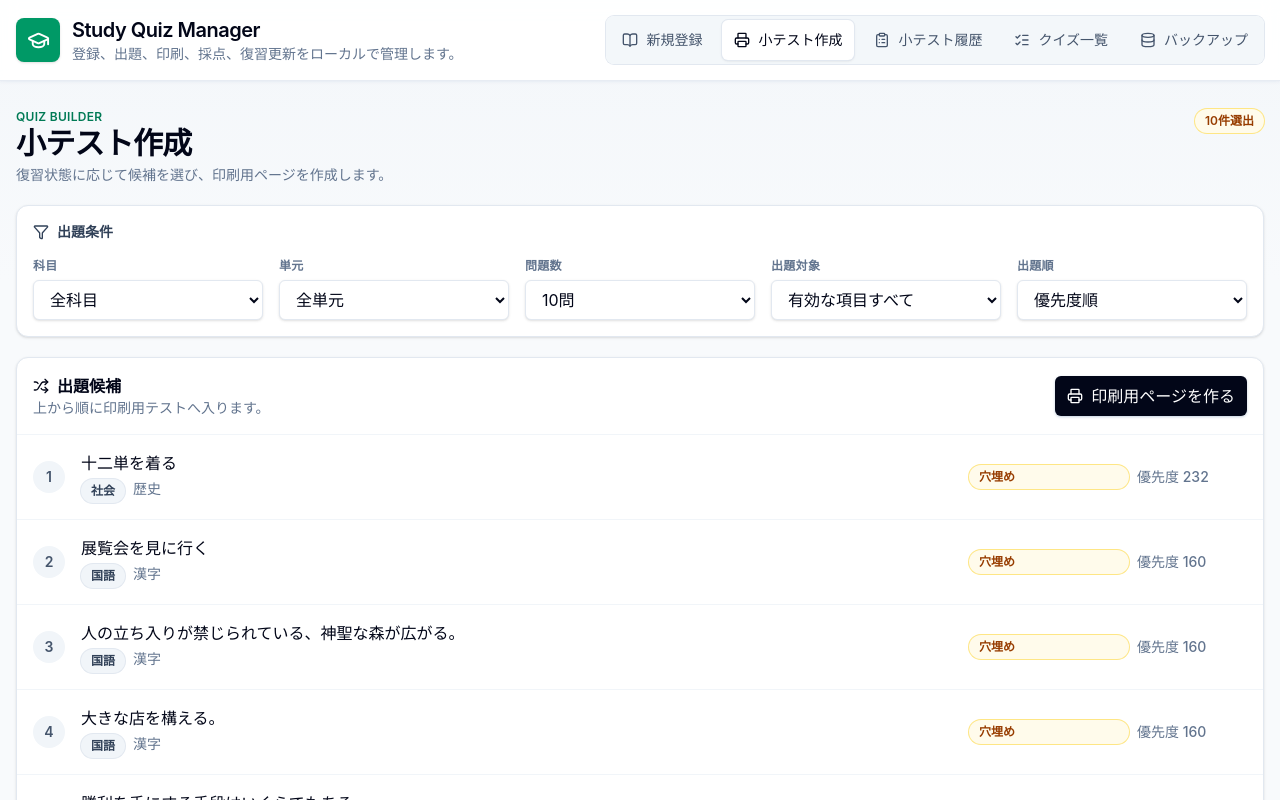
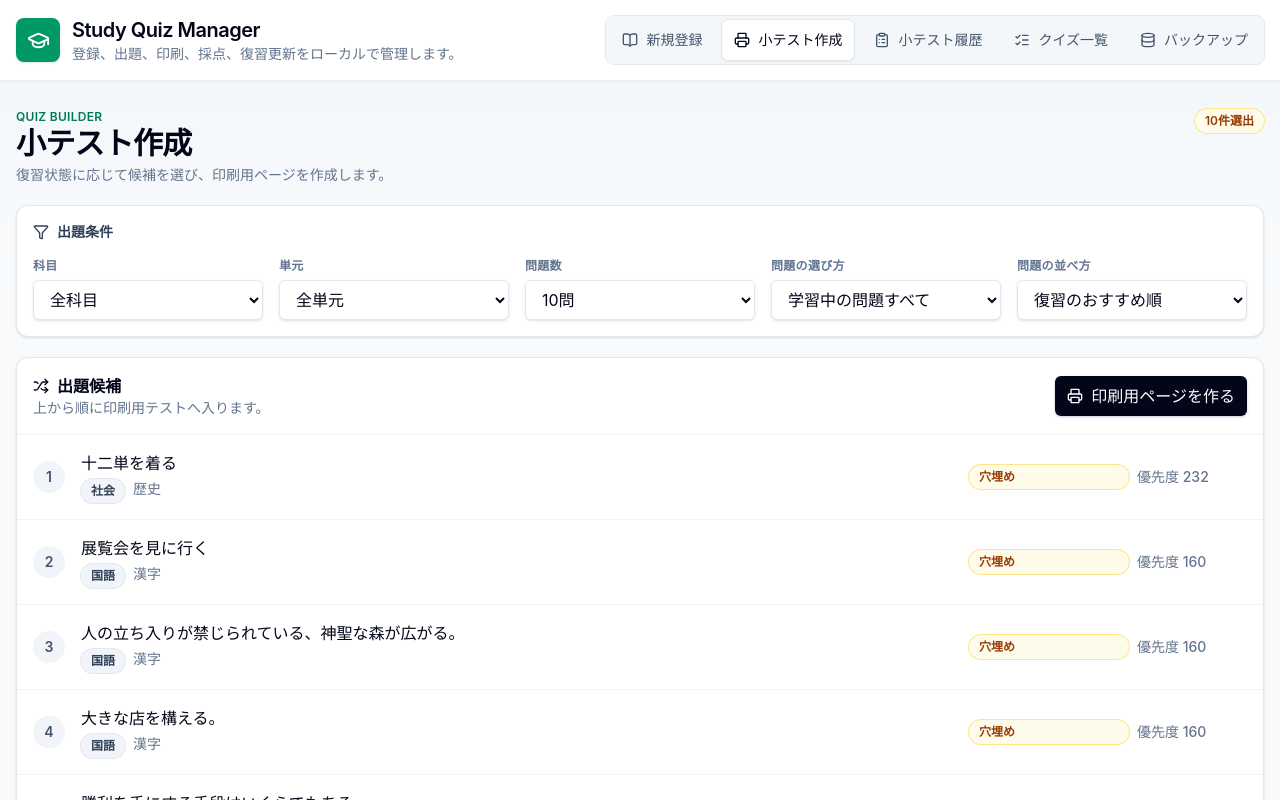
Before and after one commit to jeanbiego/study-quiz-manager, a React (Vite) app: page /quiz/new in a window 1280 px wide. Shown: the top 800 px of the page. Built offline with nearby package versions, Linux system fonts and the light colour scheme.

Commit message:
Clarify quiz builder options (#14)

```diff
--- a/src/app/pages/QuizBuilderPage.tsx
+++ b/src/app/pages/QuizBuilderPage.tsx
@@ -121,19 +121,18 @@ export function QuizBuilderPage() {
             ))}
           </SelectInput>
         </Field>
-        <Field label="出題対象">
+        <Field label="問題の選び方">
           <SelectInput value={target} onChange={(event) => setTarget(event.target.value as QuizTarget)}>
-            <option value="all_active">有効な項目すべて</option>
-            <option value="due">期限到来のみ</option>
-            <option value="unreviewed">未復習のみ</option>
-            <option value="mistakes">ミスありのみ</option>
+            <option value="all_active">学習中の問題すべて</option>
+            <option value="unreviewed">まだ採点していない問題</option>
+            <option value="mistakes">一度でもまちがえた問題</option>
           </SelectInput>
         </Field>
-        <Field label="出題順">
+        <Field label="問題の並べ方">
           <SelectInput value={order} onChange={(event) => setOrder(event.target.value as QuizOrder)}>
-            <option value="priority">優先度順</option>
-            <option value="oldest_updated">古い更新順</option>
-            <option value="random">ランダム</option>
+            <option value="priority">復習のおすすめ順</option>
+            <option value="oldest_updated">登録・編集が古い順</option>
+            <option value="random">ランダムな順番</option>
           </SelectInput>
         </Field>
         </div>
--- a/src/domain/priority.ts
+++ b/src/domain/priority.ts
@@ -13,11 +13,3 @@ export function calculatePriorityScore(item: StudyItem, reviewState: ReviewState
 
   return overdueDays + weakness + recentMistakeBonus + item.importance;
 }
-
-export function isDueForReview(reviewState: ReviewState | undefined, today: Date = new Date()): boolean {
-  if (!reviewState?.nextReviewDate) {
-    return true;
-  }
-
-  return differenceInCalendarDays(toDateOnly(today), reviewState.nextReviewDate) >= 0;
-}
--- a/src/domain/quizSelection.ts
+++ b/src/domain/quizSelection.ts
@@ -1,10 +1,10 @@
-import { calculatePriorityScore, isDueForReview } from './priority';
+import { calculatePriorityScore } from './priority';
 import { resolveQuestionType } from './question';
 import { toDateOnly } from './date';
 import { getStudyItemUnit } from './studyItemDisplay';
 import type { QuestionType, ReviewState, StudyItem, Subject } from './types';
 
-export type QuizTarget = 'all_active' | 'due' | 'unreviewed' | 'mistakes';
+export type QuizTarget = 'all_active' | 'unreviewed' | 'mistakes';
 export type QuizOrder = 'priority' | 'oldest_updated' | 'random';
 
 export type QuizSelectionOptions = {
@@ -37,7 +37,7 @@ export function selectQuizItems(
     .filter((item) => item.status === 'active')
     .filter((item) => !options.subjects?.length || options.subjects.includes(item.subject))
     .filter((item) => !options.categories?.length || options.categories.includes(getStudyItemUnit(item)))
-    .filter((item) => matchesTarget(stateByItemId.get(item.id), target, today))
+    .filter((item) => matchesTarget(stateByItemId.get(item.id), target))
     .map((item) => {
       const reviewState = stateByItemId.get(item.id);
       return {
@@ -50,13 +50,9 @@ export function selectQuizItems(
     .slice(0, Math.max(0, options.count));
 }
 
-function matchesTarget(reviewState: ReviewState | undefined, target: QuizTarget, today: Date): boolean {
+function matchesTarget(reviewState: ReviewState | undefined, target: QuizTarget): boolean {
   if (target === 'all_active') {
     return true;
-  }
-
-  if (target === 'due') {
-    return isDueForReview(reviewState, today);
   }
 
   if (target === 'unreviewed') {
```
Also changed, not shown: 1 other file (tests, documents, lock files or other folders).
